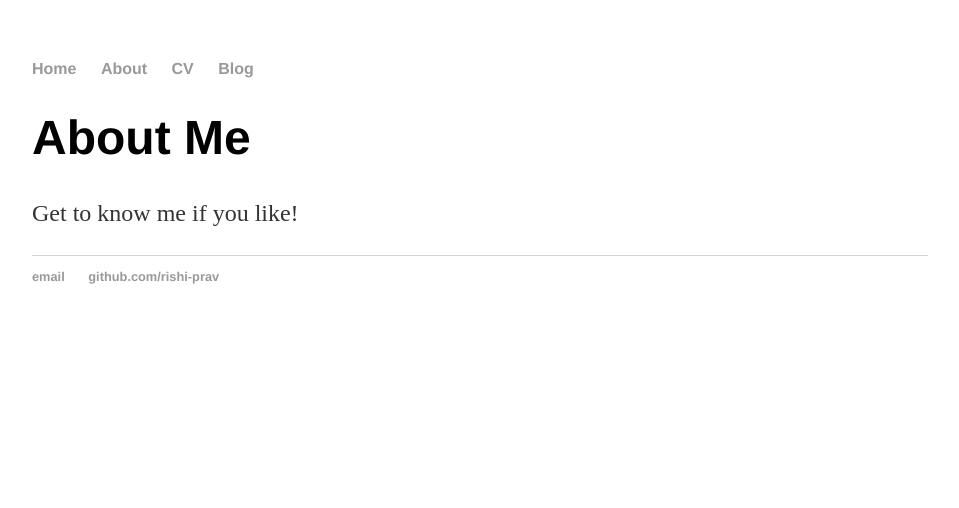
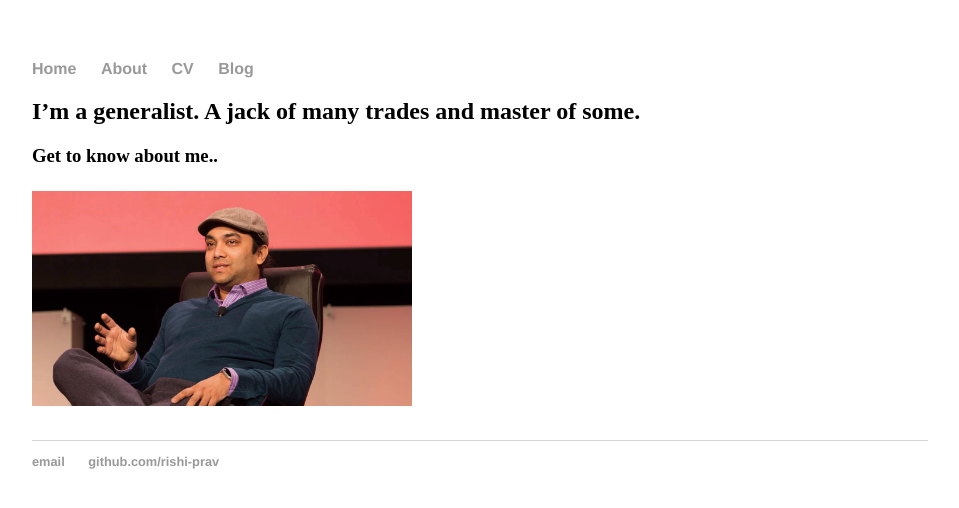
Before and after one commit to rishi-prav/rishi-prav.github.io, a Jekyll site: the page built from about.md, in a window 1280 px wide. Shown: the top 508 px of the page, without its empty margins (160-1119 px from the left). Built offline with Jekyll 4.4.1, drawn with Linux system fonts in a browser that asks for light colours; our own code applies the rules of GitHub Pages for plain Markdown files.

Commit message:
Update about.md

```diff
--- a/about.md
+++ b/about.md
@@ -1,3 +1,4 @@
-# About Me
+## I'm a generalist. A jack of many trades and master of some.
 
-Get to know me if you like!
+### Get to know about me..
+<img src="/images/Rishi.jpeg" alt="Rishi at a conference" width="380">
```
